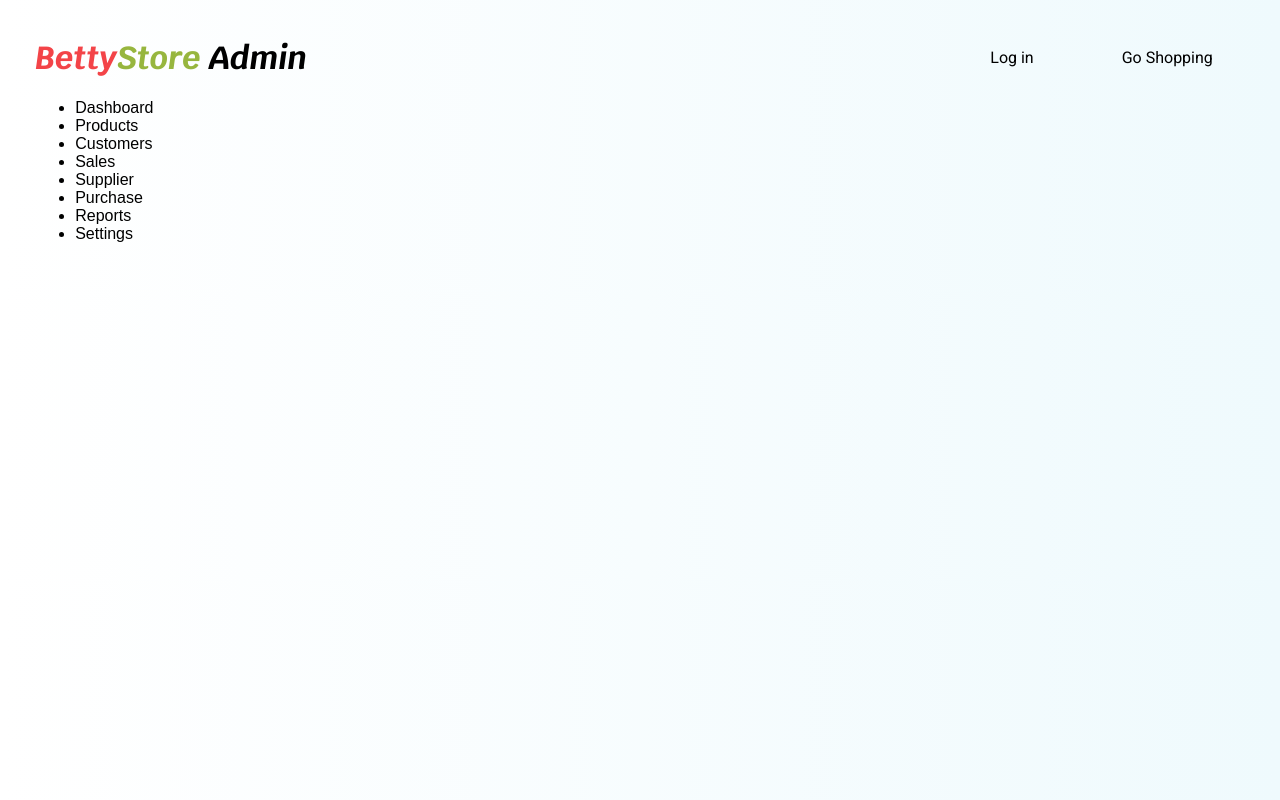
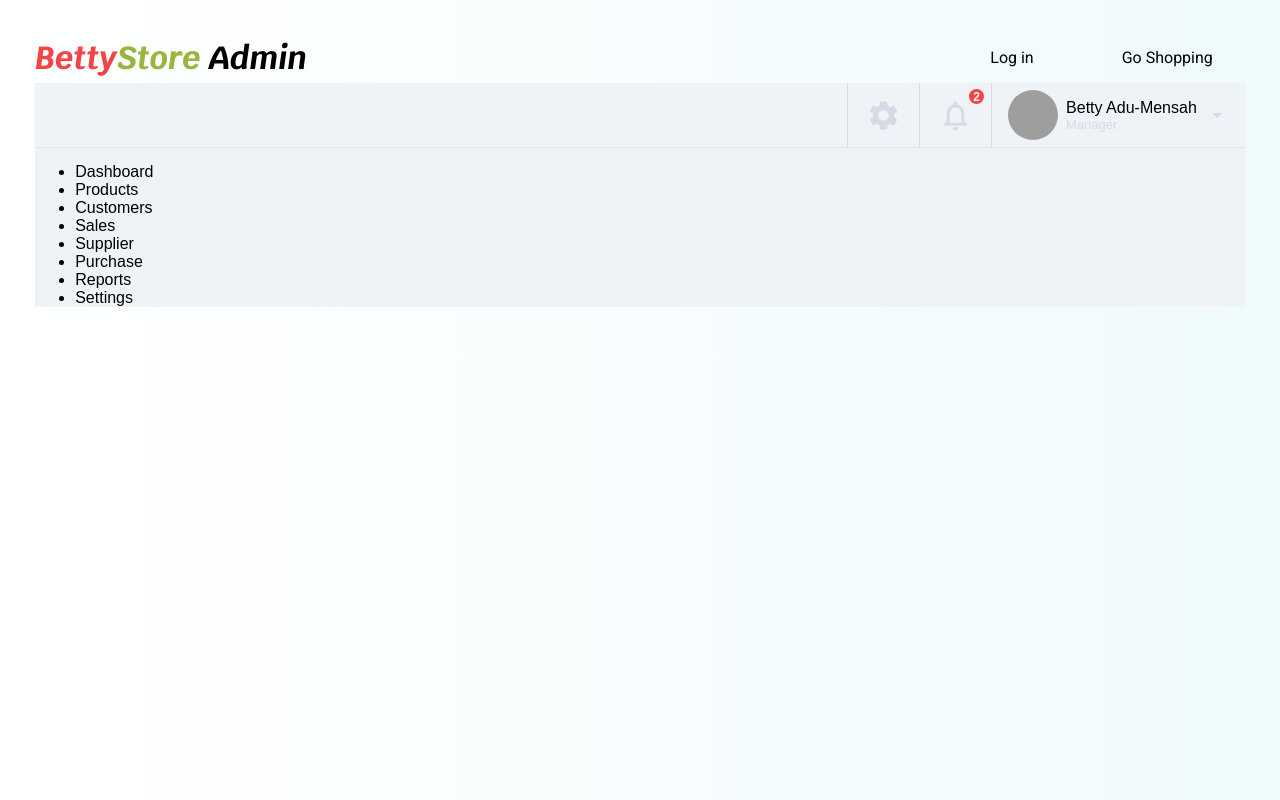
Before and after one commit to joshuaadu/betty-store, a React (Create React App) app: page /dashboard in a window 1280 px wide. Built offline with nearby package versions, Linux system fonts and the light colour scheme; grey boxes are pictures that could not be loaded.

Commit message:
Complete Header component

```diff
--- a/package.json
+++ b/package.json
@@ -12,7 +12,8 @@
     "react": "18.0.0",
     "react-dom": "18.0.0",
     "react-router-dom": "6.2.2",
-    "react-scripts": "4.0.0"
+    "react-scripts": "4.0.0",
+    "sass": "1.50.1"
   },
   "devDependencies": {
     "@babel/runtime": "7.13.8",
--- a/src/App.js
+++ b/src/App.js
@@ -1,9 +1,9 @@
 import "./styles.css";
 import Layout from "./layout/Layout";
 import { Navigate, Route, Routes } from "react-router-dom";
-import Login from "./pages/Login";
-import SignUp from "./pages/SignUp";
-import Shop from "./pages/onlineShop";
+import Login from "./pages/Home/Login";
+import SignUp from "./pages/Home/SignUp";
+import Shop from "./pages/Home/onlineShop";
 import Dashboard from "./pages/Dashboard/Dashboard";
 
 export default function App() {
--- a/src/pages/Dashboard/Dashboard.js
+++ b/src/pages/Dashboard/Dashboard.js
@@ -1,10 +1,11 @@
 import Header from "./Header";
 import SideBar from "./SideBar";
+import styles from "./Dashboard.module.scss";
 
 const Dashboard = (props) => {
   return (
-    <div className="dasboard">
-      <Header />
+    <div className={styles.dashboard}>
+      <Header notification="2" username="Betty Adu-Mensah" title="Manager" />
       <SideBar />
       <main></main>
     </div>
--- /dev/null
+++ b/src/pages/Dashboard/Dashboard.module.scss
@@ -0,0 +1,3 @@
+.dashboard {
+  background-color: #EFF2F6;
+}
--- a/src/pages/Dashboard/Header.js
+++ b/src/pages/Dashboard/Header.js
@@ -1,13 +1,37 @@
-import styles from "./Header.module.css";
-const Header = (props) => {
+import SettingsIcon from "@mui/icons-material/Settings";
+import NotificationsNoneIcon from "@mui/icons-material/NotificationsNone";
+import ArrowDropDownIcon from "@mui/icons-material/ArrowDropDown";
+import styles from "./Header.module.scss";
+const Header = ({ notification, username, title }) => {
   return (
-    <header>
-      <div className={`settings ${styles["header-icons"]}`}></div>
-      <div className={`notifications ${styles["header-icons"]}`}></div>
-      <div className={styles["user-info"]}>
-        <div className={styles.avatar}></div>
-        <div className={styles["user-details"]}></div>
-        <div className={styles["header-icons"]}></div>
+    <header className={styles.header}>
+      <div
+        className={`settings ${styles["header-icons"]} ${styles["header-tabs"]}`}
+      >
+        <SettingsIcon fontSize="large" />
+      </div>
+      <div
+        className={`${styles.notification} ${styles["header-icons"]} ${styles["header-tabs"]}`}
+      >
+        <NotificationsNoneIcon fontSize="large" />
+        {notification > 0 && (
+          <span className={styles["notification-alert"]}>{notification}</span>
+        )}
+      </div>
+      <div className={`${styles["user-info"]} ${styles["header-tabs"]}`}>
+        <div className={styles.avatar}>
+          <img
+            src="https://source.unsplash.com/random/?people"
+            alt="User profile"
+            loading="lazy"
+          />
+        </div>
+        <div className={styles["user-details"]}>
+          <span className={styles.username}>{username}</span>
+          <span className={styles.title}>{title}</span>
+        </div>
+
+        <ArrowDropDownIcon />
       </div>
     </header>
   );
--- /dev/null
+++ b/src/pages/Dashboard/Header.module.scss
@@ -0,0 +1,65 @@
+.header {
+  color: #d7dae4;
+  display: flex;
+  width: 100%;
+  justify-content: flex-end;
+  height: 4rem;
+  border: none;
+  box-shadow: 0px 1px 1px #E1E4EB;
+}
+
+.header-tabs {
+  border-left: 1px solid #d7dae4;
+  display: flex;
+  justify-content: center;
+  align-items: center;
+  cursor: pointer;
+  padding: 1rem;
+}
+.user-info {
+  gap: 0.5rem;
+  justify-content: space-around;
+
+}
+.username {
+  color: black;
+}
+
+.title {
+  font-size: 13px;
+}
+.header-icons {
+  width: 4.5rem;
+  font-size: 2rem;
+}
+
+.user-details {
+  display: flex;
+  flex-direction: column;
+
+}
+
+.notification {
+  position: relative;
+}
+.notification-alert {
+  width: 15px;
+  height: 15px;
+  background-color: rgb(243, 68, 72);
+  color: white;
+  position: absolute;
+  top: 10%;
+  right: 10%;
+  font-size: 12px;
+  font-weight: bold;
+  border-radius: 50%;
+  display: flex;
+  align-items: center;
+  justify-content: center;
+}
+.avatar {
+  width: 50px;
+  height: 50px;
+  border-radius: 50%;
+  overflow: hidden;
+}
--- a/src/pages/Login.js
+++ b/src/pages/Home/Login.js
@@ -1,5 +1,5 @@
-import AuthForm from "../components/AuthForm";
-import img from "../images/grocery-liuba-bilyk--unsplash.jpg";
+import AuthForm from "../../components/AuthForm";
+import img from "../../images/grocery-liuba-bilyk--unsplash.jpg";
 import styles from "./Login.module.css";
 const Login = (props) => {
   return (
--- a/src/styles.css
+++ b/src/styles.css
@@ -19,3 +19,8 @@ body {
   padding: 2rem clamp(0.5rem, 2vw + 0.6rem, 4rem);
   background: linear-gradient(to right, white, #effafd);
 }
+
+img {
+  max-width: 100%;
+  max-height: 100%;
+}
```
Also changed, not shown: src/pages/Dashboard/Header.module.css (deleted), src/pages/Home/Login.module.css (renamed from src/pages/Login.module.css), src/pages/Home/SignUp.js (renamed from src/pages/SignUp.js), src/pages/Home/onlineShop.js (renamed from src/pages/onlineShop.js).
